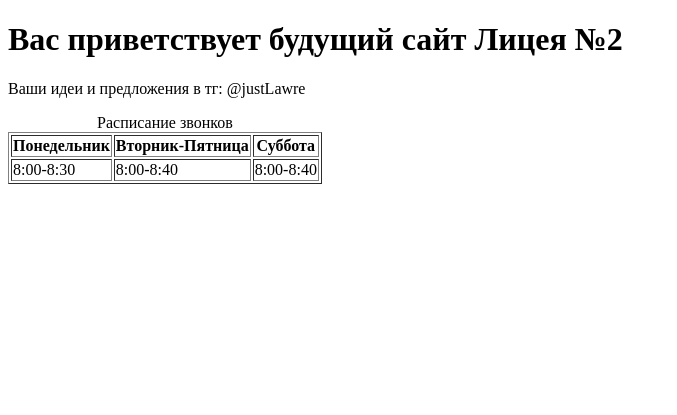
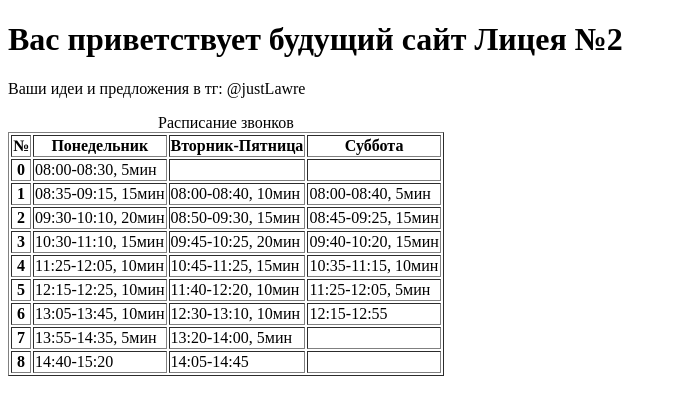
Before and after one commit to prostoLavr/LyceumSIte, a Flask app: page / in a window 1280 px wide. Shown: the top 415 px of the page, without its empty margins (0-677 px from the left). Run offline with Flask 2, Linux system fonts and the light colour scheme.

Commit message:
Update time

```diff
--- a/templates/index.html
+++ b/templates/index.html
@@ -8,15 +8,64 @@
     <table border="1">
         <caption>Расписание звонков</caption>
            <tr>
+               <th>№</th>
                <th>Понедельник</th>
                <th>Вторник-Пятница</th>
                <th>Суббота</th>
            </tr>
         <tr>
-            <td>8:00-8:30</td>
-            <td>8:00-8:40</td>
-            <td>8:00-8:40</td>
+            <th>0</th>
+            <td>08:00-08:30,  5мин</td>
+            <td></td>
+            <td></td>
         </tr>
-
-    </table>
+        <tr>
+            <th>1</th>
+            <td>08:35-09:15, 15мин</td>
+            <td>08:00-08:40, 10мин</td>
+            <td>08:00-08:40,  5мин</td>
+        </tr>
+        <tr>
+            <th>2</th>
+            <td>09:30-10:10, 20мин</td>
+            <td>08:50-09:30, 15мин</td>
+            <td>08:45-09:25, 15мин</td>
+        </tr>
+        <tr>
+            <th>3</th>
+            <td>10:30-11:10, 15мин</td>
+            <td>09:45-10:25, 20мин</td>
+            <td>09:40-10:20, 15мин</td>
+        </tr>
+        <tr>
+            <th>4</th>
+            <td>11:25-12:05, 10мин</td>
+            <td>10:45-11:25, 15мин</td>
+            <td>10:35-11:15, 10мин</td>
+        </tr>
+        <tr>
+            <th>5</th>
+            <td>12:15-12:25, 10мин</td>
+            <td>11:40-12:20, 10мин</td>
+            <td>11:25-12:05,  5мин</td>
+        </tr>
+        <tr>
+            <th>6</th>
+            <td>13:05-13:45, 10мин</td>
+            <td>12:30-13:10, 10мин</td>
+            <td>12:15-12:55</td>
+        </tr>
+        <tr>
+            <th>7</th>
+            <td>13:55-14:35,  5мин</td>
+            <td>13:20-14:00,  5мин</td>
+            <td></td>
+        </tr>
+         <tr>
+            <th>8</th>
+            <td>14:40-15:20</td>
+            <td>14:05-14:45</td>
+            <td></td>
+        </tr>
+   </table>
 </body>
```
